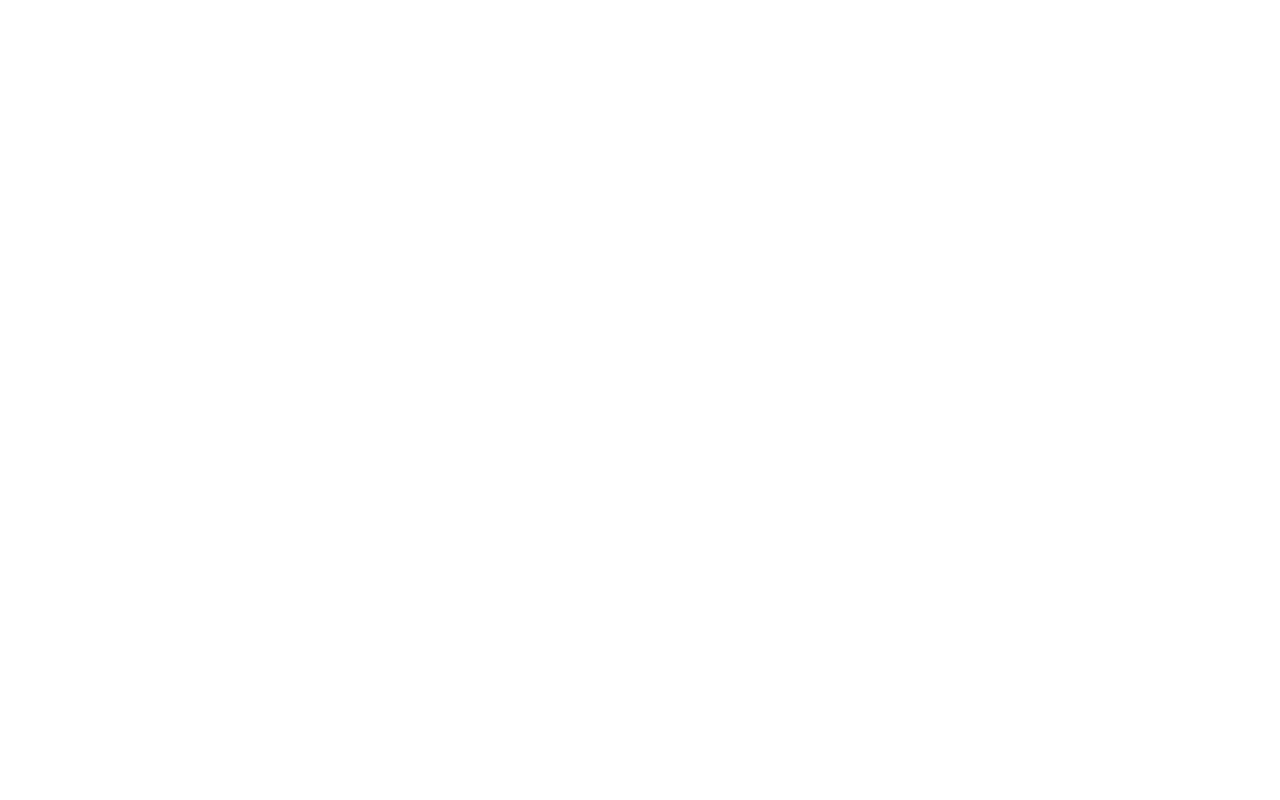
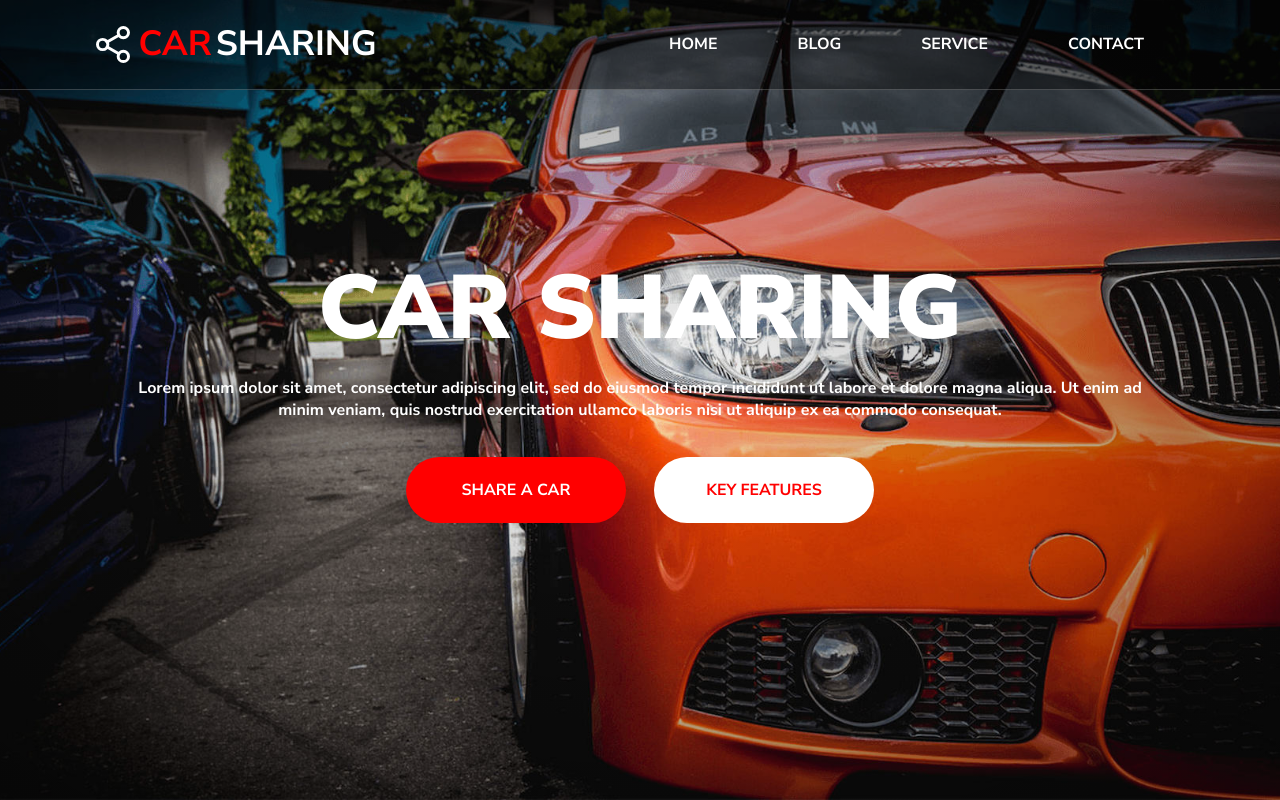
Before and after one commit to EwelinaWycz/car_sharing, a plain HTML site: page index.html in a window 1280 px wide. Drawn offline with Linux system fonts and the light colour scheme.

Commit message:
Mane page

```diff
--- a/css/style.css
+++ b/css/style.css
@@ -15,3 +15,149 @@ html {
     max-width: 1088px;
     margin: 0 auto;
 }
+
+.hero {
+    height: 100vh;
+    min-height: 600px;
+    background-image: url("../images/image.jpg");
+    background-size: cover;
+    background-position: center;
+    position: relative;
+    display: flex;
+    justify-content: center;
+    align-items: center;
+    flex-direction: column;
+}
+
+.hero::before {
+    content: "";
+    position: absolute;
+    left: 0;
+    top: 0;
+    width: 100%;
+    height: 100%;
+    background: radial-gradient(transparent, #000);
+    opacity: 0.5;
+}
+
+.header {
+    position: fixed;
+    height: 90px;
+    background: rgba(0,0,0,0.4);
+    width: 100%;
+    border-bottom: 1px solid rgba(255,255,255,0.2);
+    z-index: 100;
+    text-transform: uppercase;
+}
+
+.header .container {
+    display: flex;
+    justify-content: space-between;
+    align-items: center;
+    height: 100%;
+}
+
+.logo {
+    font-weight: bold;
+    font-size: 35px;
+    text-transform: uppercase;
+    color: white;
+    display: flex;
+    align-items: center;
+    text-decoration: none;
+}
+
+.logo span {
+    color: var(--c-main);
+    margin-left: 8px;
+    margin-right: 4px;
+
+}
+
+.menu {
+    height: 100%;
+}
+
+.menu-list {
+    display: flex;
+    height: 100%;
+    margin: 0;
+    padding: 0;
+    list-style: none;
+}
+
+.menu-list li {
+    height: 100%;
+}
+
+.menu-list a {
+    height: 100%;
+    text-decoration: none;
+    color: white;
+    font-weight: bold;
+    text-transform: uppercase;
+    padding: 0 40px;
+    display: flex;
+    align-items: center;
+    transition: 0.5s;
+}
+
+.menu-list a:hover {
+    background-color: rgba(255,255,255,0.2);;
+}
+
+.hero-title {
+    font-size: 90px;
+    text-transform: uppercase;
+    color: white;
+    font-weight: 900;
+    position: relative;
+    z-index: 1;
+    text-align: center;
+    margin: 0;
+}
+
+.hero-text {
+    max-width: 1046px;
+    line-height: 22px;
+    font-weight: bold;
+    text-align: center;
+    color: white;
+    position: relative;
+    z-index: 1;
+}
+.hero-buttons {}
+
+.hero-buttons a {
+    width: 220px;
+    height: 66px;
+    display: inline-flex;
+    justify-content: center;
+    align-items: center;
+    border-radius: 50px;
+    text-transform: uppercase;
+    font-weight: bold;
+    text-decoration: none;
+    position: relative;
+    z-index: 1;
+    margin: 20px 12px;
+    transition: 0.4s;
+}
+
+.hero-button1 {
+    background: var(--c-main);
+    color: white;
+}
+
+.hero-button1:hover {
+    box-shadow: 0 0 0 3px rgba(255,0,0,0.4);
+}
+
+.hero-button2 {
+    background: white;
+    color: var(--c-main);
+}
+
+.hero-button2:hover {
+    box-shadow: 0 0 0 3px rgba(255,255,255,0.4);
+}
--- a/index.html
+++ b/index.html
@@ -16,5 +16,36 @@
 </head>
 <body>
 
+    <header class="header">
+        <div class="container">
+            <a href="" class="logo">
+                <img class="logo-img" src="images/icon-logo-normal.svg" alt="Car Sharing">
+                <span>Car</span> sharing
+            </a>
+
+            <nav class="menu">
+                <ul class="menu-list">
+                    <li><a href="">Home</a></li>
+                    <li><a href="">Blog</a></li>
+                    <li><a href="">Service</a></li>
+                    <li><a href="">Contact</a></li>
+                </ul>
+            </nav>
+        </div>
+    </header>
+
+    <div class="hero">
+        <h1 class="hero-title">
+            Car sharing
+        </h1>
+        <p class="hero-text">
+            Lorem ipsum dolor sit amet, consectetur adipiscing elit, sed do eiusmod tempor incididunt ut labore et dolore magna aliqua. Ut enim ad minim veniam, quis nostrud exercitation ullamco laboris nisi ut aliquip ex ea commodo consequat.
+        </p>
+        <div class="hero-buttons">
+            <a href="" class="hero-button1">Share a car</a>
+            <a href="" class="hero-button2"> Key features</a>
+        </div>
+    </div>
+
 </body>
 </html>
```
Also changed, not shown: images/form-photo.png (renamed from images/Form Photo.png), images/icon-arrow-down.svg (renamed from images/Icon Arrow Down.svg), images/icon-check.svg (renamed from images/Icon Check.svg), images/icon-logo-normal.svg (renamed from images/Icon Logo Normal.svg), images/logo-footer.svg (renamed from images/Logo Footer.svg).
